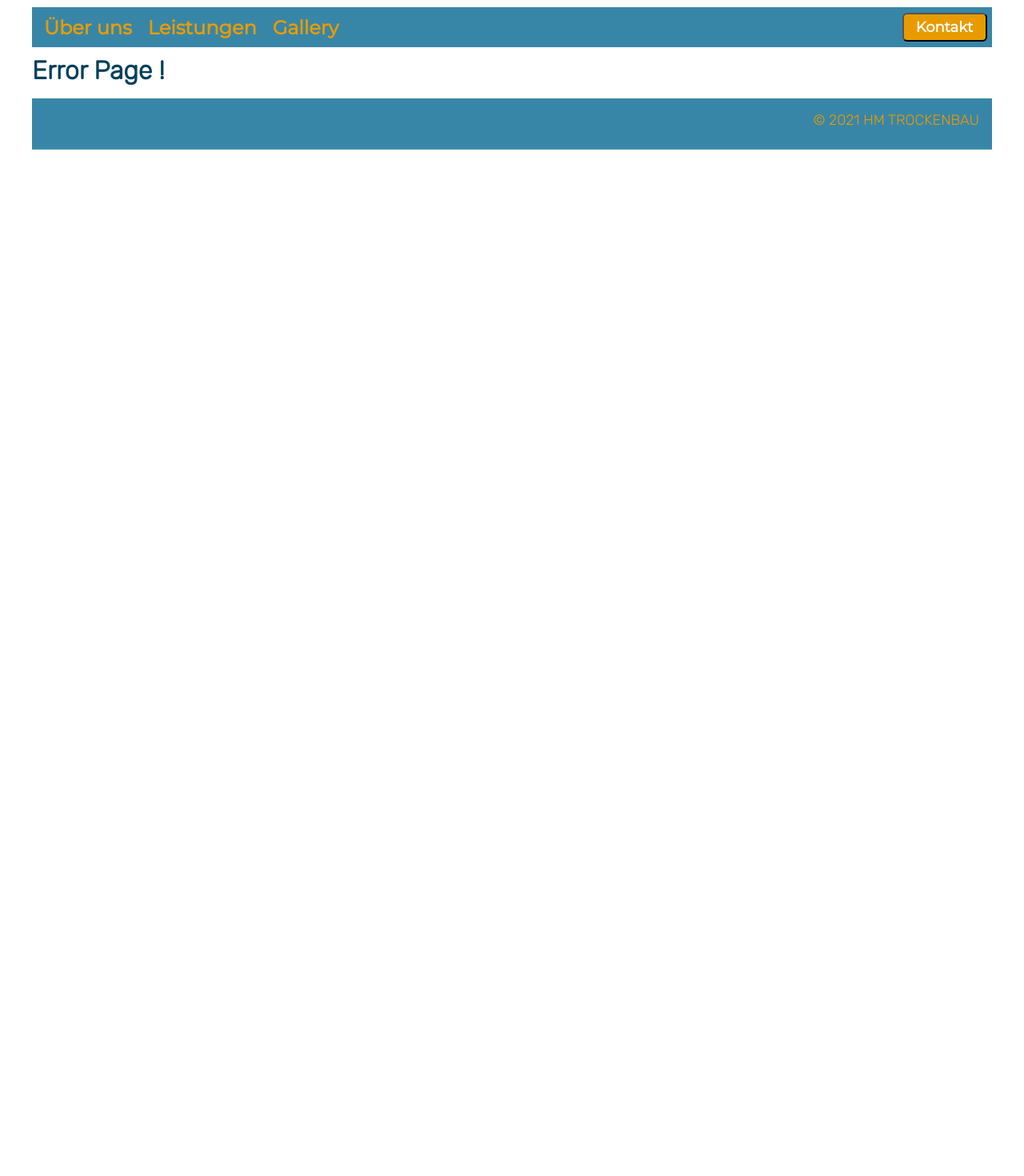
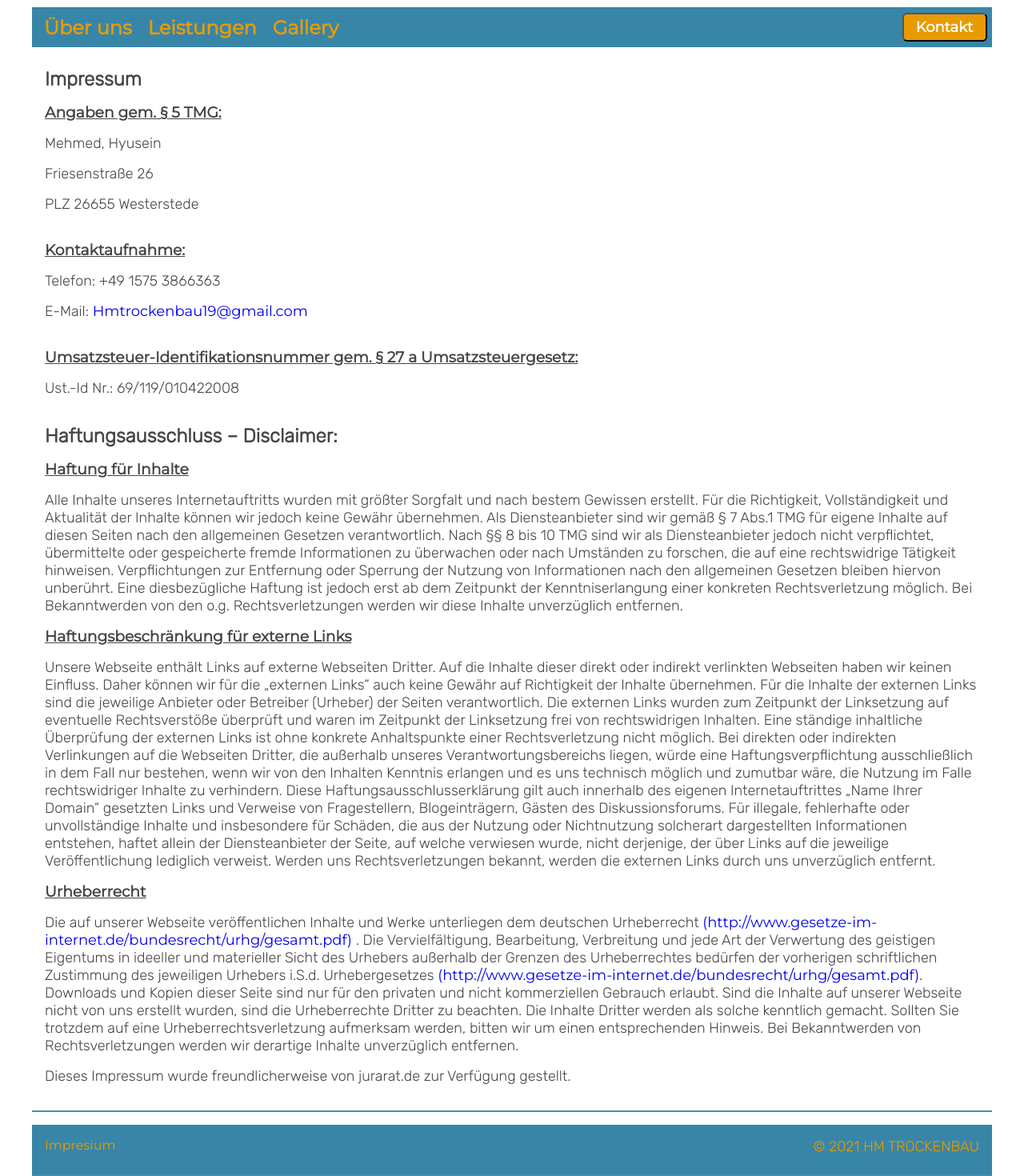
Before and after one commit to achu94/memo-react, a React (Create React App) app in the folder client/: page /impresium in a window 1280 px wide. Shown: the part 391-1861 px from the top of the page at 80% size. Before the commit the page ends 800 px from the top, so only its background shows below. Built offline with nearby package versions, Linux system fonts and the light colour scheme.

Commit message:
impresium added.

```diff
--- a/client/src/App.js
+++ b/client/src/App.js
@@ -11,6 +11,7 @@ import Gallery from './Pages/Gallery/Gallery';
 import Navigation from './Components/Navigation/Navigation';
 import Footer from './Pages/Footer/Footer';
 import Leistungen from "./Pages/Leistungen/Leistungen";
+import Impresium from './Pages/Impresium/Impresium';
 
 function App() {
   return (
@@ -23,6 +24,7 @@ function App() {
         {/* <Route path="/#referenz" exact component={Referenz} /> */}
         <Route path="/gallery" exact component={Gallery} />
         <Route path="/kontakt" exact component={Kontakt} />
+        <Route path="/impresium" exact component={Impresium} />
         <Route component={() => <h1>Error Page !</h1>} />
       </Switch>
       <Footer />
--- a/client/src/Pages/Footer/Footer.js
+++ b/client/src/Pages/Footer/Footer.js
@@ -5,6 +5,7 @@ const Footer = () => {
   return(
       <div className="main footer">
         <p style={{float: 'right', color: "#E89B00"}} >&copy; 2021 HM TROCKENBAU</p>
+        <a style={{color: "#E89B00"}} href={window.location.origin + '/impresium'}>Impresium</a>
       </div>
   )
 };
--- /dev/null
+++ b/client/src/Pages/Impresium/Impresium.js
@@ -0,0 +1,63 @@
+import './impresium.css';
+
+const Impresium = ()  => {
+
+
+    return (
+        <div className="main">
+            <div>
+                <h2>Impressum</h2>
+                <div>
+                    <h3><u>Angaben gem. § 5 TMG:</u> </h3>
+                    <p>Mehmed, Hyusein</p>
+                    <p>Friesenstraße 26</p>
+                    <p>PLZ 26655 Westerstede</p>
+                </div>
+                <br></br>
+                <div>
+                    <h3><u>Kontaktaufnahme:</u> </h3>
+                    <p>Telefon: +49 1575 3866363</p>
+                    <p>E-Mail: <a href="mailto:Hmtrockenbau19@gmail.com">Hmtrockenbau19@gmail.com</a></p>
+                </div>
+            </div>
+            <br></br>
+            <div>
+                <h3><u>Umsatzsteuer-Identifikationsnummer gem. § 27 a Umsatzsteuergesetz:</u> </h3>
+                <div>
+                <p>Ust.-Id Nr.: 69/119/010422008</p>
+                {/* DE XXX XXX XXX */}
+
+                </div>
+            </div>
+            <br></br>
+
+            <div>
+                <h2>Haftungsausschluss – Disclaimer:</h2>
+                <h3><u>Haftung für Inhalte</u> </h3>
+                <p>
+                    Alle Inhalte unseres Internetauftritts wurden mit größter Sorgfalt und nach bestem Gewissen erstellt. Für die Richtigkeit, Vollständigkeit und Aktualität der Inhalte können wir jedoch keine Gewähr übernehmen. Als Diensteanbieter sind wir gemäß § 7 Abs.1 TMG für eigene Inhalte auf diesen Seiten nach den allgemeinen Gesetzen verantwortlich. Nach §§ 8 bis 10 TMG sind wir als Diensteanbieter jedoch nicht verpflichtet, übermittelte oder gespeicherte fremde Informationen zu überwachen oder nach Umständen zu forschen, die auf eine rechtswidrige Tätigkeit hinweisen. Verpflichtungen zur Entfernung oder Sperrung der Nutzung von Informationen nach den allgemeinen Gesetzen bleiben hiervon unberührt.
+                    Eine diesbezügliche Haftung ist jedoch erst ab dem Zeitpunkt der Kenntniserlangung einer konkreten Rechtsverletzung möglich. Bei Bekanntwerden von den o.g. Rechtsverletzungen werden wir diese Inhalte unverzüglich entfernen.
+                </p>
+
+                <h3><u>Haftungsbeschränkung für externe Links</u> </h3>
+                <p>
+                    Unsere Webseite enthält Links auf externe Webseiten Dritter. Auf die Inhalte dieser direkt oder indirekt verlinkten Webseiten haben wir keinen Einfluss. Daher können wir für die „externen Links“ auch keine Gewähr auf Richtigkeit der Inhalte übernehmen. Für die Inhalte der externen Links sind die jeweilige Anbieter oder Betreiber (Urheber) der Seiten verantwortlich.
+                    Die externen Links wurden zum Zeitpunkt der Linksetzung auf eventuelle Rechtsverstöße überprüft und waren im Zeitpunkt der Linksetzung frei von rechtswidrigen Inhalten. Eine ständige inhaltliche Überprüfung der externen Links ist ohne konkrete Anhaltspunkte einer Rechtsverletzung nicht möglich. Bei direkten oder indirekten Verlinkungen auf die Webseiten Dritter, die außerhalb unseres Verantwortungsbereichs liegen, würde eine Haftungsverpflichtung ausschließlich in dem Fall nur bestehen, wenn wir von den Inhalten Kenntnis erlangen und es uns technisch möglich und zumutbar wäre, die Nutzung im Falle rechtswidriger Inhalte zu verhindern.
+                    Diese Haftungsausschlusserklärung gilt auch innerhalb des eigenen Internetauftrittes „Name Ihrer Domain“ gesetzten Links und Verweise von Fragestellern, Blogeinträgern, Gästen des Diskussionsforums. Für illegale, fehlerhafte oder unvollständige Inhalte und insbesondere für Schäden, die aus der Nutzung oder Nichtnutzung solcherart dargestellten Informationen entstehen, haftet allein der Diensteanbieter der Seite, auf welche verwiesen wurde, nicht derjenige, der über Links auf die jeweilige Veröffentlichung lediglich verweist.
+                    Werden uns Rechtsverletzungen bekannt, werden die externen Links durch uns unverzüglich entfernt.
+                </p>
+
+                <h3><u>Urheberrecht</u> </h3>
+                <p>
+                    Die auf unserer Webseite veröffentlichen Inhalte und Werke unterliegen dem deutschen Urheberrecht <a href="http://www.gesetze-im-internet.de/bundesrecht/urhg/gesamt.pdf">(http://www.gesetze-im-internet.de/bundesrecht/urhg/gesamt.pdf)</a> . Die Vervielfältigung, Bearbeitung, Verbreitung und jede Art der Verwertung des geistigen Eigentums in ideeller und materieller Sicht des Urhebers außerhalb der Grenzen des Urheberrechtes bedürfen der vorherigen schriftlichen Zustimmung des jeweiligen Urhebers i.S.d. Urhebergesetzes <a href="http://www.gesetze-im-internet.de/bundesrecht/urhg/gesamt.pdf">(http://www.gesetze-im-internet.de/bundesrecht/urhg/gesamt.pdf)</a>. Downloads und Kopien dieser Seite sind nur für den privaten und nicht kommerziellen Gebrauch erlaubt. Sind die Inhalte auf unserer Webseite nicht von uns erstellt wurden, sind die Urheberrechte Dritter zu beachten. Die Inhalte Dritter werden als solche kenntlich gemacht. Sollten Sie trotzdem auf eine Urheberrechtsverletzung aufmerksam werden, bitten wir um einen entsprechenden Hinweis. Bei Bekanntwerden von Rechtsverletzungen werden wir derartige Inhalte unverzüglich entfernen.
+                </p>
+
+                <p>Dieses Impressum wurde freundlicherweise von jurarat.de zur Verfügung gestellt.</p>
+            </div>
+
+        </div>
+
+    );
+}
+
+export default Impresium;
```
Also changed, not shown: client/src/Pages/Impresium/impresium.css (added).
